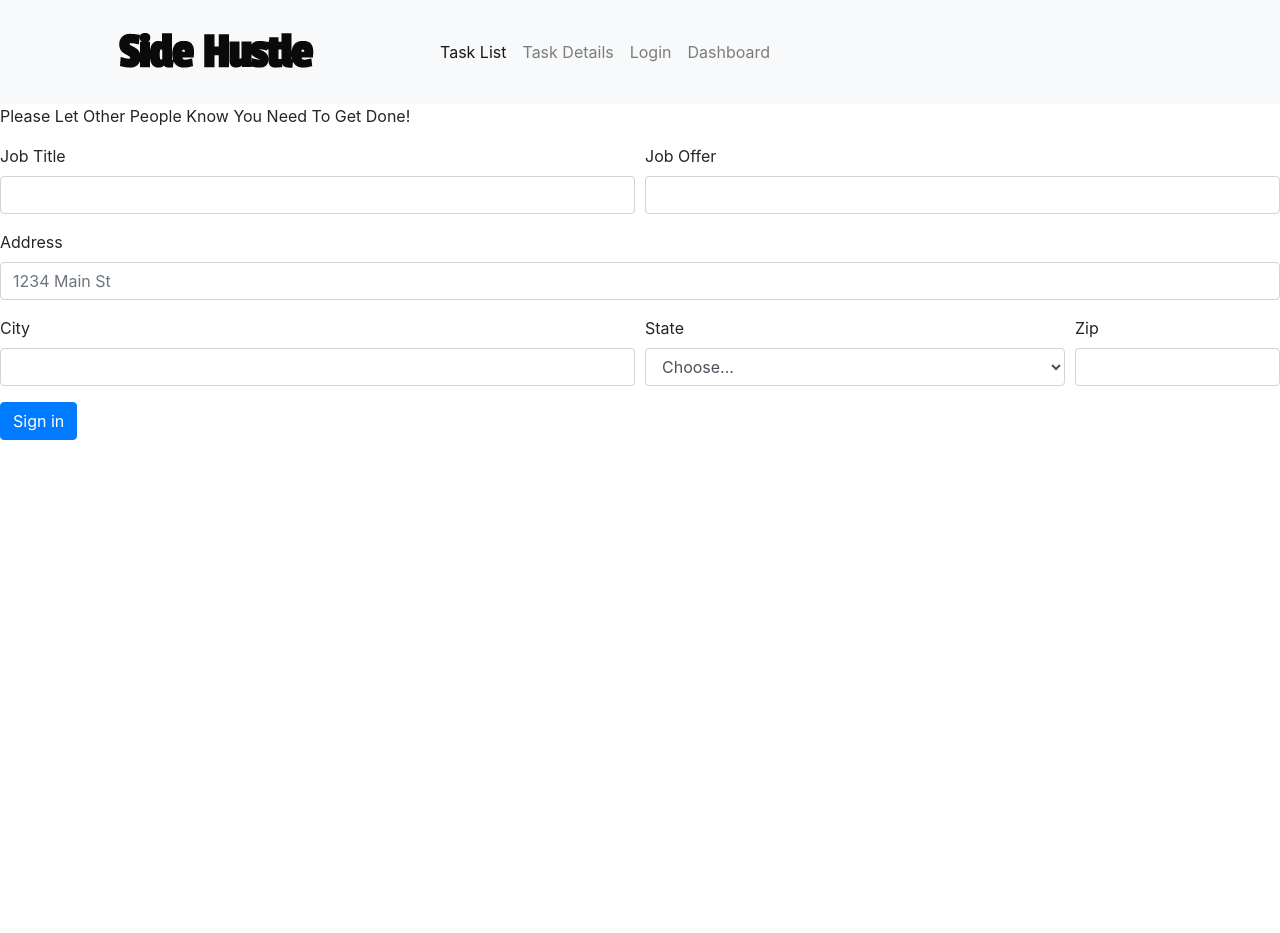
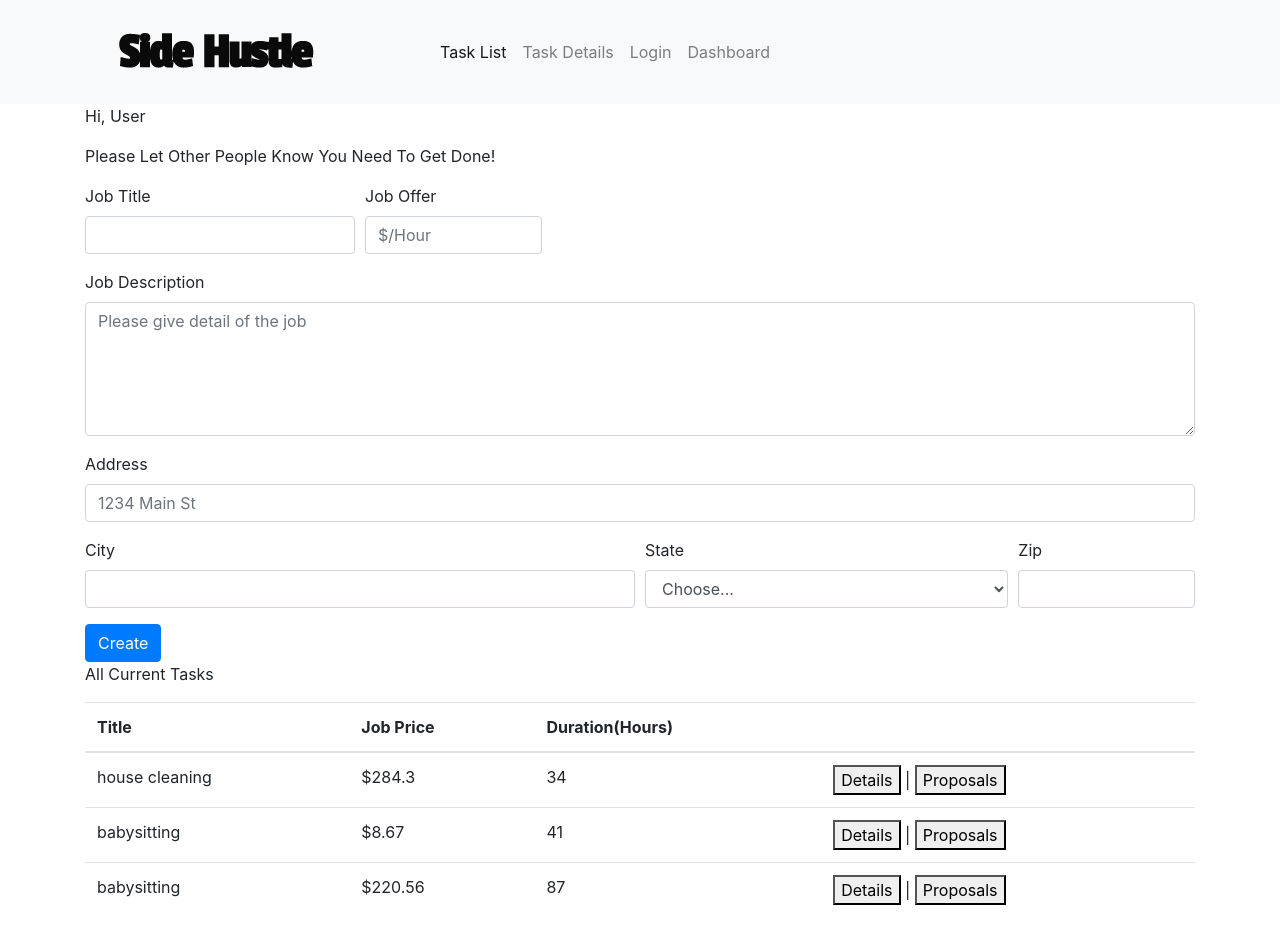
Before and after one commit to Ju1ice/side-hustle, an Angular app: page /dashboard in a window 1280 px wide. Before the commit the page ends 800 px from the top, so only its background shows below. Built offline with nearby package versions, Linux system fonts and the light colour scheme.

Commit message:
modified mockdata, added table function

```diff
--- /dev/null
+++ b/src/app/app.service.ts
@@ -0,0 +1,25 @@
+import { Injectable } from '@angular/core';
+import { Data } from './mock-data';
+import { Task } from './task';
+import { User } from './user';
+
+
+
+@Injectable({
+  providedIn: 'root'
+})
+export class AppService {
+
+  mockdata: Data = new Data ();
+  tempTasks: Task[] = [];
+  constructor() { }
+
+  getUserTasks(id: number): Task[] {
+    this.mockdata.tasks.forEach(element => {
+      if (element.userid == id) {
+        this.tempTasks.push(element);
+      }
+    });
+    return this.tempTasks;
+  }
+}
--- a/src/app/dashboard/dashboard.component.html
+++ b/src/app/dashboard/dashboard.component.html
@@ -1,29 +1,85 @@
+<div class="container">
+<p>Hi, User</p>
 <p>Please Let Other People Know You Need To Get Done!</p>
 <form>
   <div class="form-row">
-    <div class="form-group col-md-6">
+    <div class="form-group col-md-3">
       <label for="tasktitle">Job Title</label>
-      <input type="email" class="form-control" id="tasktitle">
+      <input type="text" class="form-control" id="tasktitle">
     </div>
-    <div class="form-group col-md-6">
+    <div class="form-group col-md-2">
       <label for="taskprice">Job Offer</label>
-      <input type="password" class="form-control" id="taskprice">
+      <input type="number" class="form-control" id="taskprice" placeholder="$/Hour">
     </div>
   </div>
   <div class="form-group">
-    <label for="inputAddress">Address</label>
-    <input type="text" class="form-control" id="inputAddress" placeholder="1234 Main St">
+    <label for="taskdesc">Job Description</label>
+    <textarea rows="5" type="text" class="form-control" id="taskdesc" placeholder="Please give detail of the job"></textarea>
+  </div>
+  <div class="form-group">
+    <label for="taskstreet">Address</label>
+    <input type="text" class="form-control" id="taskstreet" placeholder="1234 Main St">
   </div>
   <div class="form-row">
     <div class="form-group col-md-6">
-      <label for="inputCity">City</label>
-      <input type="text" class="form-control" id="inputCity">
+      <label for="taskcity">City</label>
+      <input type="text" class="form-control" id="taskcity">
     </div>
     <div class="form-group col-md-4">
-      <label for="inputState">State</label>
-      <select id="inputState" class="form-control">
+      <label for="taskstate">State</label>
+      <select id="taskstate" class="form-control">
         <option selected>Choose...</option>
-        <option>...</option>
+        <option value="AL">Alabama</option>
+	      <option value="AK">Alaska</option>
+	      <option value="AZ">Arizona</option>
+	      <option value="AR">Arkansas</option>
+	      <option value="CA">California</option>
+	      <option value="CO">Colorado</option>
+	      <option value="CT">Connecticut</option>
+	      <option value="DE">Delaware</option>
+	      <option value="DC">District Of Columbia</option>
+	      <option value="FL">Florida</option>
+	      <option value="GA">Georgia</option>
+	      <option value="HI">Hawaii</option>
+	      <option value="ID">Idaho</option>
+	      <option value="IL">Illinois</option>
+	      <option value="IN">Indiana</option>
+	      <option value="IA">Iowa</option>
+	      <option value="KS">Kansas</option>
+	      <option value="KY">Kentucky</option>
+	      <option value="LA">Louisiana</option>
+	      <option value="ME">Maine</option>
+	      <option value="MD">Maryland</option>
+	      <option value="MA">Massachusetts</option>
+	      <option value="MI">Michigan</option>
+	      <option value="MN">Minnesota</option>
+	      <option value="MS">Mississippi</option>
+	      <option value="MO">Missouri</option>
+	      <option value="MT">Montana</option>
+	      <option value="NE">Nebraska</option>
+	      <option value="NV">Nevada</option>
+	      <option value="NH">New Hampshire</option>
+	      <option value="NJ">New Jersey</option>
+	      <option value="NM">New Mexico</option>
+	      <option value="NY">New York</option>
+	      <option value="NC">North Carolina</option>
+	      <option value="ND">North Dakota</option>
+	      <option value="OH">Ohio</option>
+	      <option value="OK">Oklahoma</option>
+	      <option value="OR">Oregon</option>
+	      <option value="PA">Pennsylvania</option>
+	      <option value="RI">Rhode Island</option>
+	      <option value="SC">South Carolina</option>
+	      <option value="SD">South Dakota</option>
+	      <option value="TN">Tennessee</option>
+	      <option value="TX">Texas</option>
+	      <option value="UT">Utah</option>
+	      <option value="VT">Vermont</option>
+	      <option value="VA">Virginia</option>
+	      <option value="WA">Washington</option>
+	      <option value="WV">West Virginia</option>
+	      <option value="WI">Wisconsin</option>
+	      <option value="WY">Wyoming</option>
       </select>
     </div>
     <div class="form-group col-md-2">
@@ -31,5 +87,30 @@
       <input type="text" class="form-control" id="inputZip">
     </div>
   </div>
-  <button type="submit" class="btn btn-primary">Sign in</button>
+  <button type="submit" class="btn btn-primary">Create</button>
 </form>
+
+<div>
+  <p>All Current Tasks</p>
+</div>
+<div class="alluploadedtasks">
+<table class="table">
+  <thead>
+    <tr>
+      <th>Title</th>
+      <th>Job Price</th>
+      <th>Duration(Hours)</th>
+      <th></th>
+    </tr>
+  </thead>
+  <tbody>
+    <tr *ngFor="let task of userTasks">
+      <td scope="row">{{ task.title}}</td>
+      <td>${{ task.price}}</td>
+      <td>{{ task.hours}}</td>
+      <td><button>Details</button> | <button>Proposals</button></td>
+    </tr>
+  </tbody>
+</table>
+</div>
+</div>
--- a/src/app/dashboard/dashboard.component.ts
+++ b/src/app/dashboard/dashboard.component.ts
@@ -1,4 +1,7 @@
 import { Component, OnInit } from '@angular/core';
+import { Task } from '../task';
+import { User } from '../user';
+import { AppService } from '../app.service';
 
 @Component({
   selector: 'app-dashboard',
@@ -7,9 +10,12 @@ import { Component, OnInit } from '@angular/core';
 })
 export class DashboardComponent implements OnInit {
 
-  constructor() { }
+  userTasks: Task[] = null;
+  constructor(private services: AppService) { }
 
   ngOnInit() {
+    this.userTasks = this.services.getUserTasks(1);
+    console.log(this.userTasks);
   }
 
 }
--- a/src/app/login/login.component.html
+++ b/src/app/login/login.component.html
@@ -1,4 +1,4 @@
-
+cd
 <form>
   <div class="form-group">
     <label for="username">User Name</label>
--- a/src/app/mock-data.ts
+++ b/src/app/mock-data.ts
@@ -1,13 +1,52 @@
 import { User } from './user';
 import { Task } from './task';
 
-export class Data{
+export class Data {
 users: User[] = [
   { id: 1, username: 'test', password: 'test', fname: 'test', lname: 'test' },
   { id: 2, username: 'test2', password: 'test2', fname: 'test2', lname: 'test2' }
 ];
+
 tasks: Task[] = [
-  { id: 1, user: 1,  category: 2, title: 'task1', desc: 'desc1', street: 'street1', city: 'city1', state: 'state1', price: 2, hours: 2 },
-  { id: 2, user: 2, category: 2, title: 'task2', desc: 'desc2', street: 'street2', city: 'city2', state: 'state2', price: 3, hours: 3 }
+  { id: 1, userid: 1, category: 1, title: 'house cleaning', desc: 'est congue elementum in hacs',
+    street: 'Florence', city: 'Columbus', state: 'Ohio', price: 284.30, hours: 34},
+  { id: 2, userid: 6, category: 2, title: 'mover', desc: 'a odio in hac habitasse platea dictumst maecenas',
+    street: 'West', city: 'Van Nuys', state: 'California', price: 481.43, hours: 41}
+, { id: 3, userid: 3, category: 3, title: 'babysitting', desc: 'mauris viverra diam vitae',
+    street: 'Hoepker', city: 'New York City', state: 'New York', price: 315.40, hours: 6}
+, { id: 4, userid: 1, category: 4, title: 'babysitting', desc: 'phasellus sit amet erat nulla tempus vivam',
+    street: 'Old Gate', city: 'Birmingham', state: 'Alabama', price: 8.67,hours: 41}
+, { id: 5, userid: 10, category: 5, title: 'mover', desc: 'nulla neque libero convallis eget ',
+  street: 'Welch', city: 'Saint Louis', state: 'Missouri', price: 166.75, hours: 38}
+, { id: 6, userid: 7, category: 6, title: 'mover', desc: 'nascetur ridiculus mus vivamus vestibulum ',
+  street: 'School', city: 'Wichita', state: 'Kansas', price: 97.58, hours: 3}
+, { id: 7, userid: 7, category: 7, title: 'house cleaning', desc: 'pretium quis lectus suspendisse potenti in eleifend quam',
+  street: '5th', city: 'Burbank', state: 'California', price: 217.29, hours: 63}
+, { id: 8, userid: 10, category: 8, title: 'mover', desc: 'vestibulum ac est lacinia ',
+  street: 'Farmco', city: 'San Antonio', state: 'Texas', price: 117.15, hours: 99}
+, { id: 9, userid: 1, category: 9, title: 'babysitting', desc: 'maecenas tincidunt lacus at velit vivamus vel nulla eget eros elementum ',
+  street: 'Becker', city: 'Midland', state: 'Michigan', price: 220.56, hours: 87}
+, { id: 10, userid: 2, category: 10, title: 'babysitting', desc: 'vel ipsum praesent blandit lacinia erat vestibulum sed magna at nunc ',
+  street: 'Laurel', city: 'Plano', state: 'Texas', price: 337.91, hours: 30}
+, { id: 11, userid: 9, category: 11, title: 'gardening', desc: 'purus phasellus in felis donec semper sapien a libero nam dui ',
+  street: 'Blackbird', city: 'Pensacola', state: 'Florida', price: 273.51, hours: 8}
+, { id: 12, userid: 5, category: 12, title: 'babysitting', desc: 'nibh in hac habitasse platea dictumst aliquam augue ',
+  street: 'Hudson', city: 'Akron', state: 'Ohio', price: 360.08, hours: 62}
+, { id: 13, userid: 2, category: 13, title: 'house cleaning', desc: 'tincidunt eget tempus vel pede morbi portt',
+  street: 'Warbler', city: 'Memphis', state: 'Tennessee', price: 426.79, hours: 75}
+, { id: 14, userid: 10, category: 14, title: 'gardening', desc: 'nisi at nibh in hac habitasse platea dictumst aliquam augue quam ',
+  street: 'Linden', city: 'Topeka', state: 'Kansas', price: 171.84, hours: 93}
+, { id: 15, userid: 10, category: 15, title: 'babysitting', desc: 'vivamus vel nulla eget eros elementum pellentesque quisque ',
+  street: 'Browning', city: 'Harrisburg', state: 'Pennsylvania', price: 23.70, hours: 19}
+, { id: 16, userid: 3, category: 16, title: 'mover', desc: 'eros suspendisse accumsan tortor quis turpis sed a',
+  street: 'American Ash', city: 'Dallas', state: 'Texas', price: 286.76, hours: 47}
+, { id: 17, userid: 7, category: 17, title: 'mover', desc: 'ac est lacinia nisi venenatis tristique fusce ',
+  street: 'Loftsgordon', city: 'San Diego', state: 'California', price: 447.29, hours: 2}
+, { id: 18, userid: 10, category: 18, title: 'babysitting', desc: 'placerat praesent blandit nam nulla integer pede jus',
+  street: 'Knutson', city: 'Portland', state: 'Oregon', price: 9.80, hours: 83}
+, { id: 19, userid: 5, category: 19, title: 'gardening', desc: 'pede venenatis non sodales sed tincidunt ',
+  street: 'Emmet', city: 'Lincoln', state: 'Nebraska', price: 149.55, hours: 77}
+, { id: 20, userid: 2, category: 20, title: 'gardening', desc: 'suspendisse accumsan tortor quis turpis sed ante vivamus torto',
+  street: 'Mariners Cove', city: 'Stockton', state: 'California', price: 398.87, hours: 97}
 ];
 }
--- a/src/app/task.ts
+++ b/src/app/task.ts
@@ -2,7 +2,7 @@ import { Data } from './mock-data';
 
 export class Task{
   id: number;
-  user: number;
+  userid: number;
   category: number;
   title: string;
   desc: string;
```
Also changed, not shown: src/app/app.module.ts (+6 -1 lines), 1 other file (tests, documents, lock files or other folders).
